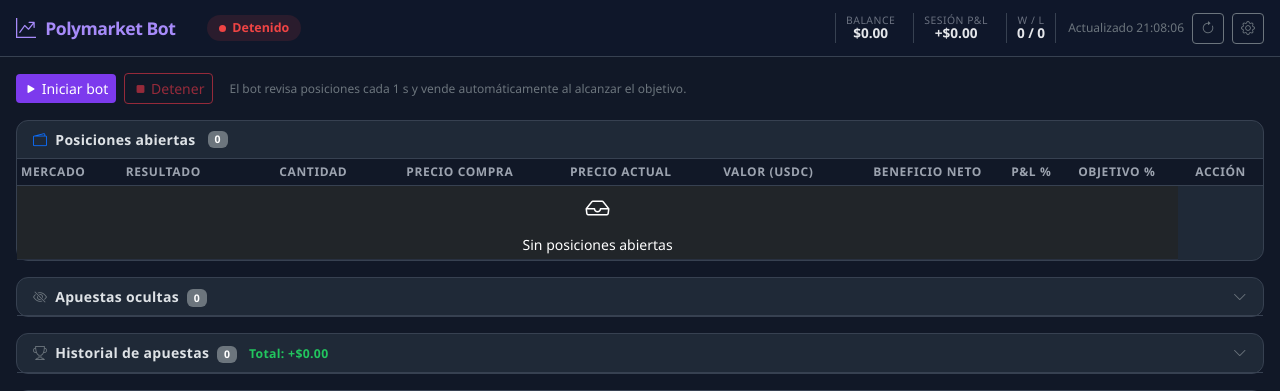
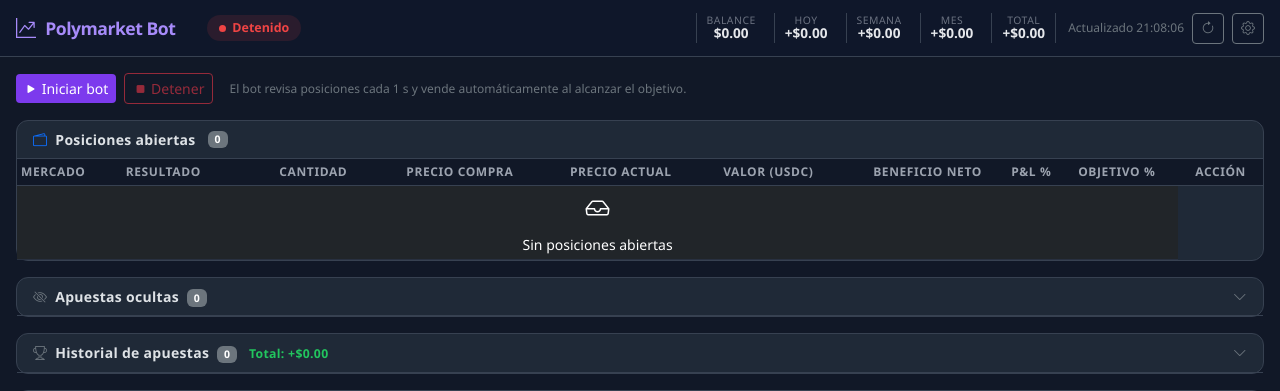
Before and after one commit to EndikaBT/polymarket-bot, a Flask app: page / in a window 1280 px wide. Shown: the top 391 px of the page. Run offline with Flask 3, Linux system fonts and the light colour scheme; data that the repository does not hold is empty.

Commit message:
feat: persistent daily/weekly/monthly/all-time P&L in navbar
Replace volatile session P&L (reset on restart) with four persistent
time-period metrics calculated directly from the closed_positions DB table.

Backend:
- _pnl_for_period(where_sql) helper queries closed_positions for any window
- /api/stats returns balance + daily/weekly/monthly/all_time objects
  each with {profit, won, lost}
- /api/session now also uses the DB (today's rows) for backward compat
- _fetch_usdc_balance() extracted as standalone helper

Frontend:
- Navbar pills: Balance | Hoy | Semana | Mes | Total
- Each pill colour-coded green/red based on profit
- W/L counts shown as tooltip on hover (keeps navbar compact)
- loadSessionStats() now calls /api/stats

```diff
--- a/app.py
+++ b/app.py
@@ -1308,32 +1308,60 @@ def api_sell():
     return jsonify({"ok": ok, "error": msg if not ok else ""})
 
 
-@app.route("/api/session", methods=["GET"])
-def api_session():
-    balance_usdc = 0.0
+def _fetch_usdc_balance() -> float:
     try:
         from web3 import Web3
         from web3.middleware import ExtraDataToPOAMiddleware
         from eth_account import Account
         pk = state["credentials"].get("private_key", "")
-        if pk:
-            w3 = Web3(Web3.HTTPProvider("https://polygon-bor-rpc.publicnode.com"))
-            w3.middleware_onion.inject(ExtraDataToPOAMiddleware, layer=0)
-            acct = Account.from_key(pk)
-            USDC = Web3.to_checksum_address("0x2791Bca1f2de4661ED88A30C99A7a9449Aa84174")
-            abi  = [{"inputs":[{"name":"account","type":"address"}],"name":"balanceOf",
-                     "outputs":[{"name":"","type":"uint256"}],"type":"function","stateMutability":"view"}]
-            balance_usdc = w3.eth.contract(address=USDC, abi=abi)\
-                            .functions.balanceOf(acct.address).call() / 1_000_000
+        if not pk:
+            return 0.0
+        w3 = Web3(Web3.HTTPProvider("https://polygon-bor-rpc.publicnode.com"))
+        w3.middleware_onion.inject(ExtraDataToPOAMiddleware, layer=0)
+        acct = Account.from_key(pk)
+        USDC = Web3.to_checksum_address("0x2791Bca1f2de4661ED88A30C99A7a9449Aa84174")
+        abi  = [{"inputs":[{"name":"account","type":"address"}],"name":"balanceOf",
+                 "outputs":[{"name":"","type":"uint256"}],"type":"function","stateMutability":"view"}]
+        return w3.eth.contract(address=USDC, abi=abi).functions.balanceOf(acct.address).call() / 1_000_000
     except Exception:
-        pass
-    sess = state["session"]
+        return 0.0
+
+
+def _pnl_for_period(where_sql: str, params: tuple = ()) -> dict:
+    """Query closed_positions for a time window and return profit/won/lost."""
+    q = f"""
+        SELECT
+            COALESCE(SUM(profit), 0.0)                                              AS profit,
+            COALESCE(SUM(CASE WHEN profit >= 0 AND type != 'perdida' THEN 1 END), 0) AS won,
+            COALESCE(SUM(CASE WHEN profit <  0 OR  type  = 'perdida' THEN 1 END), 0) AS lost
+        FROM closed_positions
+        {('WHERE ' + where_sql) if where_sql else ''}
+    """
+    with _db_conn() as conn:
+        row = conn.execute(q, params).fetchone()
+    return {
+        "profit": round(float(row["profit"]), 2),
+        "won":    int(row["won"]),
+        "lost":   int(row["lost"]),
+    }
+
+
+@app.route("/api/session", methods=["GET"])
+def api_session():
     return jsonify({
-        "balance": round(balance_usdc, 2),
-        "profit":  sess["profit"],
-        "won":     sess["won"],
-        "lost":    sess["lost"],
-        "start":   sess["start"],
+        "balance": round(_fetch_usdc_balance(), 2),
+        **_pnl_for_period("date(ts) = date('now')"),   # daily (backward-compat field names)
+    })
+
+
+@app.route("/api/stats", methods=["GET"])
+def api_stats():
+    return jsonify({
+        "balance": round(_fetch_usdc_balance(), 2),
+        "daily":   _pnl_for_period("date(ts) = date('now')"),
+        "weekly":  _pnl_for_period("ts >= date('now', '-6 days')"),
+        "monthly": _pnl_for_period("strftime('%Y-%m', ts) = strftime('%Y-%m', 'now')"),
+        "all_time": _pnl_for_period(""),
     })
 
 
--- a/templates/index.html
+++ b/templates/index.html
@@ -245,13 +245,21 @@
       <span class="stat-label">Balance</span>
       <span class="stat-value" id="statBalance">—</span>
     </div>
-    <div class="session-stat">
-      <span class="stat-label">Sesión P&amp;L</span>
-      <span class="stat-value" id="statPnl">—</span>
+    <div class="session-stat" id="pill-daily" title="">
+      <span class="stat-label">Hoy</span>
+      <span class="stat-value" id="statDaily">—</span>
     </div>
-    <div class="session-stat" style="border-right:1px solid var(--card-border); margin-right:4px;">
-      <span class="stat-label">W / L</span>
-      <span class="stat-value" id="statWL">—</span>
+    <div class="session-stat" id="pill-weekly" title="">
+      <span class="stat-label">Semana</span>
+      <span class="stat-value" id="statWeekly">—</span>
+    </div>
+    <div class="session-stat" id="pill-monthly" title="">
+      <span class="stat-label">Mes</span>
+      <span class="stat-value" id="statMonthly">—</span>
+    </div>
+    <div class="session-stat" id="pill-alltime" title="" style="border-right:1px solid var(--card-border); margin-right:4px;">
+      <span class="stat-label">Total</span>
+      <span class="stat-value" id="statAllTime">—</span>
     </div>
     <span id="lastUpdateLabel" class="text-secondary" style="font-size:.75rem"></span>
     <button class="btn btn-sm btn-outline-secondary" id="refreshBtn" title="Actualizar posiciones">
@@ -1280,26 +1288,31 @@ document.getElementById('clearCopyBtn').addEventListener('click', async () => {
 // Poll copy status every 3 s
 setInterval(updateCopyStatus, 3000);
 
-// ── Session stats (balance + W/L) ─────────────────────────────────────────
+// ── Stats (balance + daily/weekly/monthly/all-time P&L) ───────────────────
+function fmtPnl(v) {
+  return (v >= 0 ? '+$' : '-$') + Math.abs(v).toFixed(2);
+}
+function applyPnl(elId, pillId, data) {
+  const el = document.getElementById(elId);
+  const pnl = data.profit ?? 0;
+  el.textContent = fmtPnl(pnl);
+  el.className = 'stat-value ' + (pnl > 0 ? 'positive' : pnl < 0 ? 'negative' : '');
+  // W/L as tooltip on the pill
+  const pill = document.getElementById(pillId);
+  if (pill) pill.title = `✅ ${data.won ?? 0}  ❌ ${data.lost ?? 0}`;
+}
+
 async function loadSessionStats() {
   try {
-    const r = await fetch('/api/session');
+    const r = await fetch('/api/stats');
     if (!r.ok) return;
     const d = await r.json();
 
-    // Balance
-    document.getElementById('statBalance').textContent =
-      '$' + (d.balance ?? 0).toFixed(2);
-
-    // P&L
-    const pnl = d.profit ?? 0;
-    const pnlEl = document.getElementById('statPnl');
-    pnlEl.textContent = (pnl >= 0 ? '+$' : '-$') + Math.abs(pnl).toFixed(2);
-    pnlEl.className = 'stat-value ' + (pnl > 0 ? 'positive' : pnl < 0 ? 'negative' : '');
-
-    // W / L
-    document.getElementById('statWL').textContent =
-      (d.won ?? 0) + ' / ' + (d.lost ?? 0);
+    document.getElementById('statBalance').textContent = '$' + (d.balance ?? 0).toFixed(2);
+    applyPnl('statDaily',   'pill-daily',   d.daily   ?? {});
+    applyPnl('statWeekly',  'pill-weekly',  d.weekly  ?? {});
+    applyPnl('statMonthly', 'pill-monthly', d.monthly ?? {});
+    applyPnl('statAllTime', 'pill-alltime', d.all_time ?? {});
   } catch {}
 }
 
```
